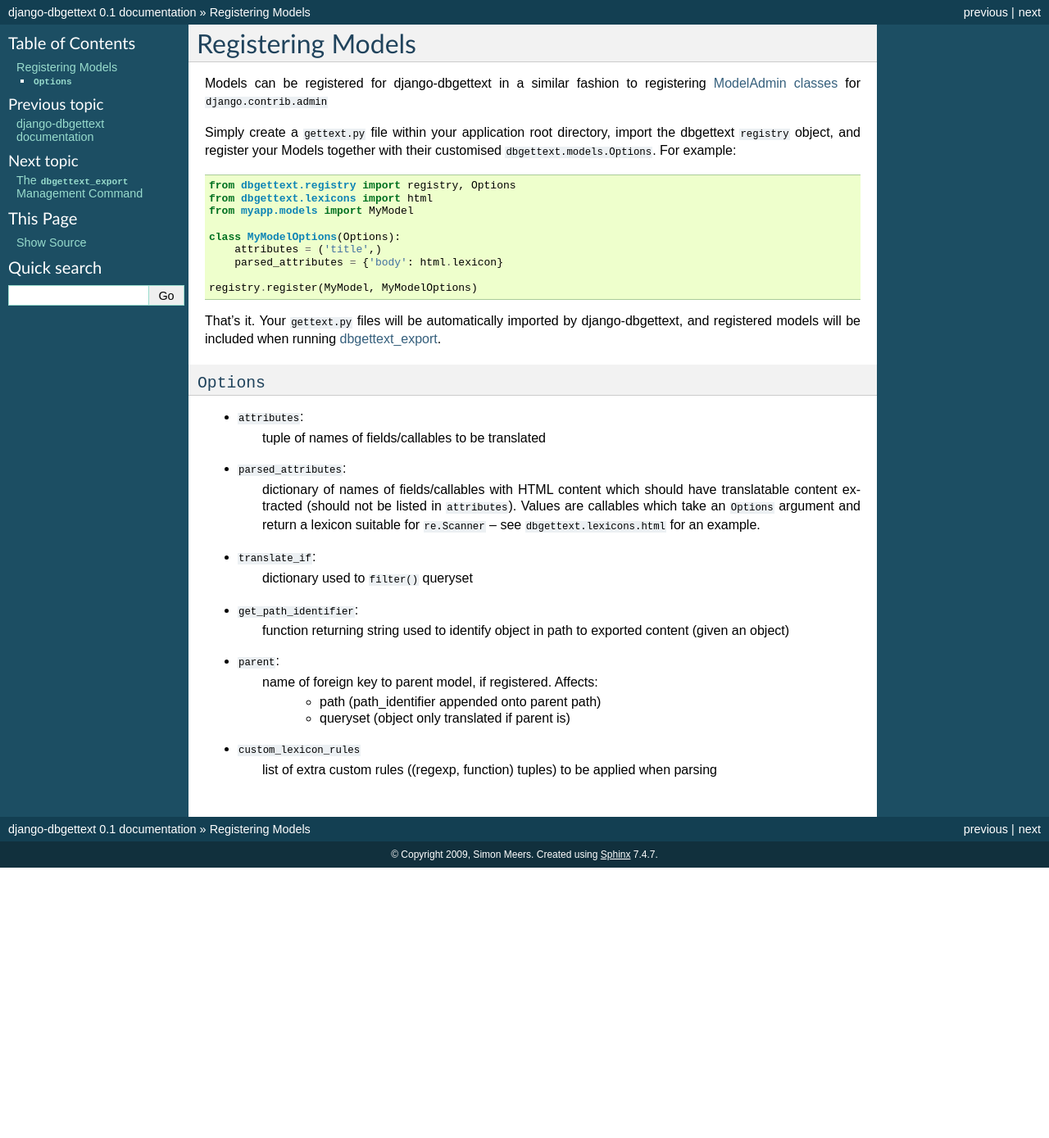
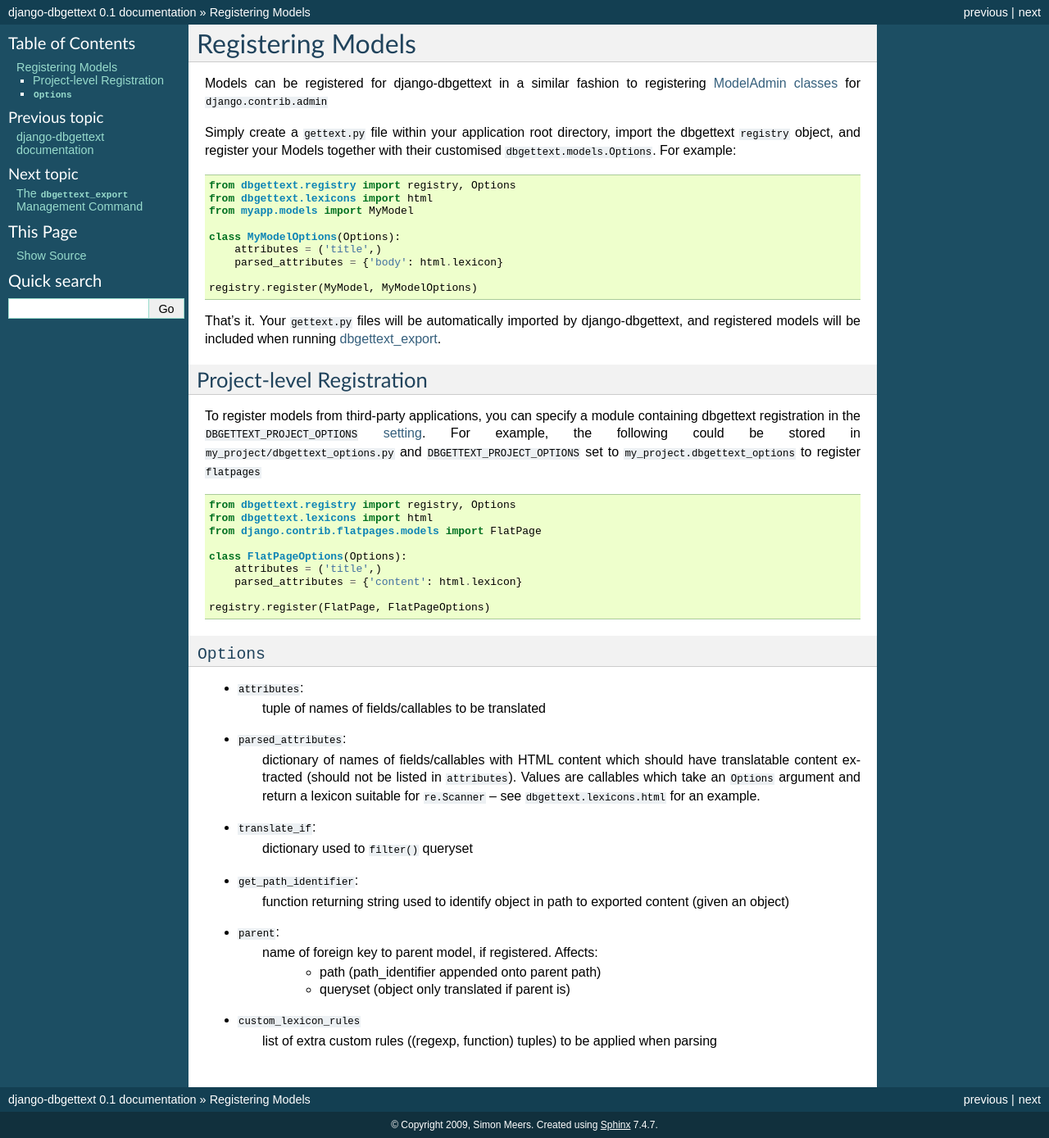
Before and after one commit to DonkeyOatie/django-dbgettext, a Sphinx documentation site: the page built from docs/registration.rst, in a window 1280 px wide. Shown: the whole page at 82% size. Built offline with Sphinx 7.4.7, drawn with Linux system fonts in a browser that asks for light colours; before the commit the page ends 1059 px from its top, so only the background shows below that.

Commit message:
Carriage-return fixes, project-level settings, updated docs

```diff
--- a/docs/index.rst
+++ b/docs/index.rst
@@ -22,4 +22,6 @@
    settings
    parsing
    nesting
+   templatetags
+   flatpages
    FAQ
--- a/docs/registration.rst
+++ b/docs/registration.rst
@@ -19,6 +19,23 @@
 
 That's it. Your ``gettext.py`` files will be automatically imported by django-dbgettext, and registered models will be included when running :doc:`dbgettext_export <dbgettext_export>`.
 
+.. _project-level:
+
+--------------------------
+Project-level Registration
+--------------------------
+
+To register models from third-party applications, you can specify a module containing dbgettext registration in the ``DBGETTEXT_PROJECT_OPTIONS`` :ref:`setting <settings>`. For example, the following could be stored in ``my_project/dbgettext_options.py`` and ``DBGETTEXT_PROJECT_OPTIONS`` set to ``my_project.dbgettext_options`` to register ``flatpages`` ::
+
+    from dbgettext.registry import registry, Options
+    from dbgettext.lexicons import html
+    from django.contrib.flatpages.models import FlatPage
+
+    class FlatPageOptions(Options):
+	attributes = ('title',)
+	parsed_attributes = {'content': html.lexicon}
+
+    registry.register(FlatPage, FlatPageOptions)
 
 .. _options:
 
--- a/docs/settings.rst
+++ b/docs/settings.rst
@@ -7,6 +7,7 @@
 
 * ``DBGETTEXT_PATH``: path (absolute or relative to project root) where :doc:`dbgettext_export <dbgettext_export>` should store its output. Defaults to ``locale``.
 * ``DBGETTEXT_ROOT``: name of directory within ``DBGETTEXT_PATH`` (redundancy to provide protection from auto-purging upon export). Defaults to ``dbgettext``.
+* ``DBGETTEXT_PROJECT_OPTIONS``: dotted path to python module containing project-level registration code (e.g. ``my_project.dbgettext_options`` if you have a ``dbgettext_options.py`` file in your ``my_project`` directory).
 * ``DBGETTEXT_INLINE_HTML_TAGS``: tuple of tag names allowed to appear inline within strings parsed with ``dbgettext.lexicons.html``. Defaults to ``('b','i','u','em','strong',)``.
 * ``DBGETTEXT_SPLIT_SENTENCES``: split chunks of text into separate sentences for translation where appropriate. Defaults to ``True``.
 * ``DBGETTEXT_SENTENCE_RE``: compiled regular expression for splitting sentences. Defaults to ``re.compile(r'^(.*?\S[\!\?\.])(\s+)(\S+.*)$', re.DOTALL)``.
```
Also changed, not shown: dbgettext/__init__.py (+7 -4 lines), docs/flatpages.rst (added, +39 -0 lines), docs/templatetags.rst (added, +13 -0 lines), 4 other files.
